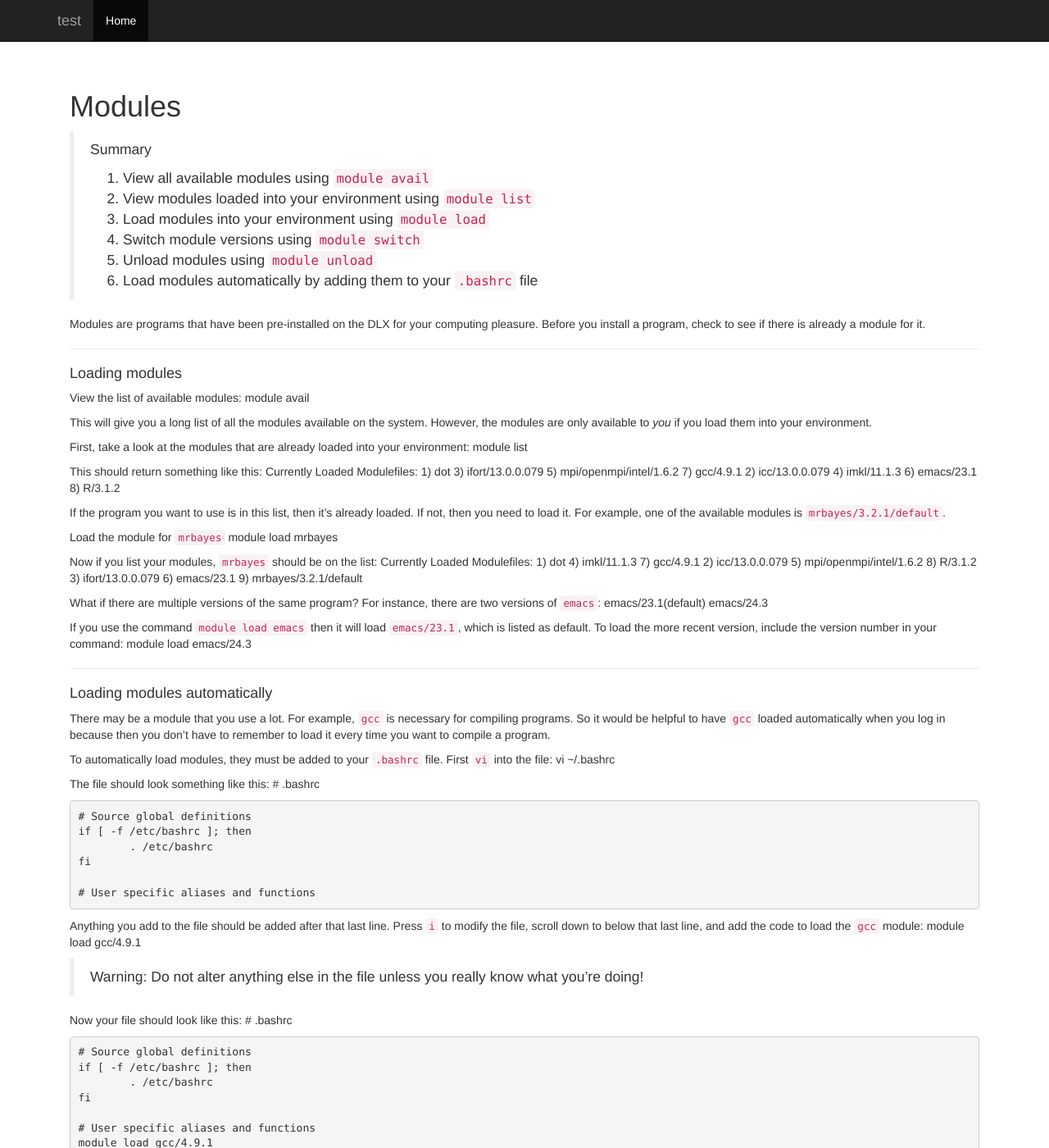
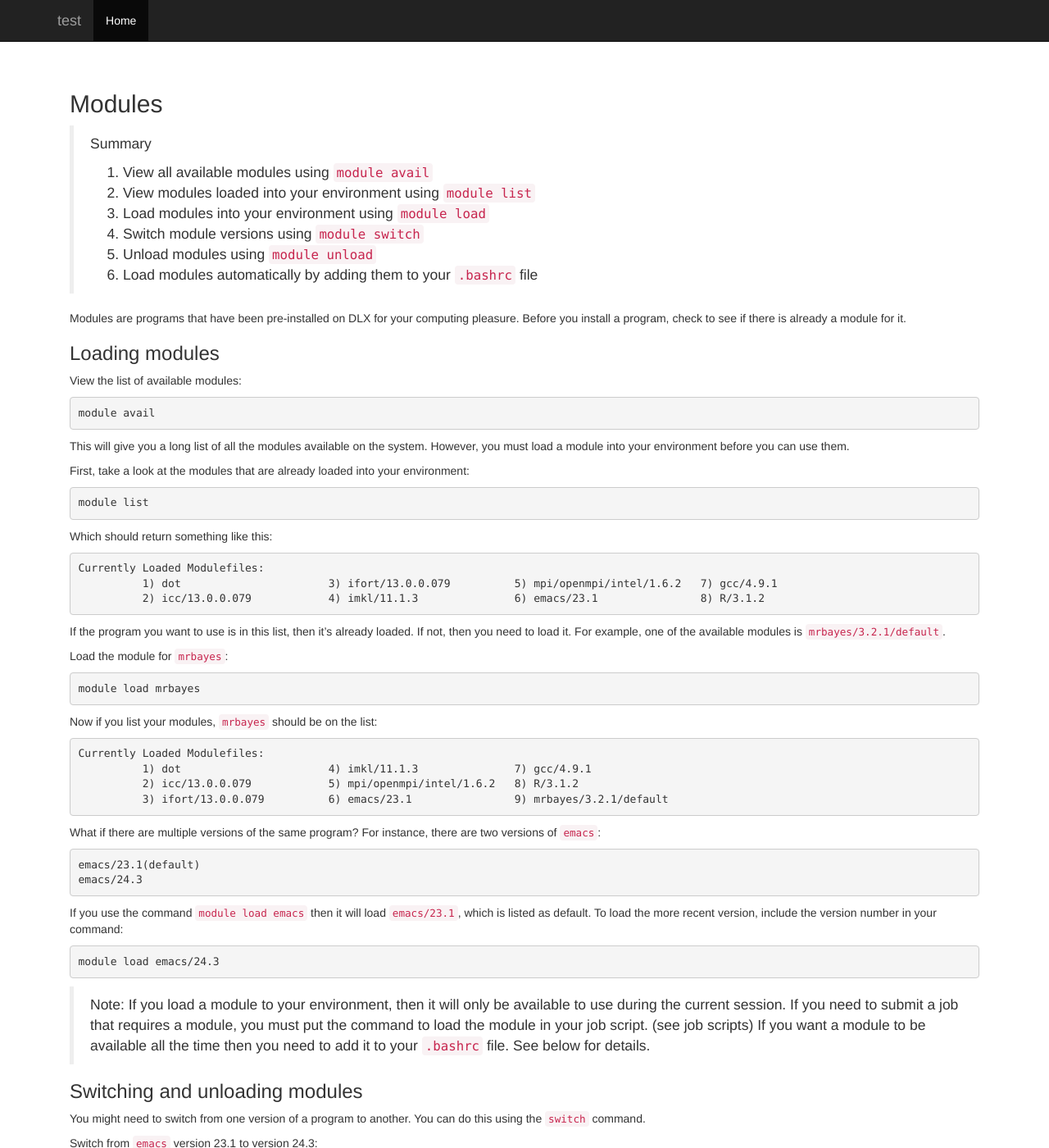
Before and after one commit to karajones/karajones.github.io, a Jekyll site: the page built from jobs/jobs2.md, in a window 1280 px wide and 1400 px high. Shown: the whole window at 82% size. Built offline with Jekyll 4.4.1, drawn with Linux system fonts in a browser that asks for light colours; nearby versions of some CDN libraries; our own code applies the rules of GitHub Pages for plain Markdown files; some of the changed text lies outside the part shown.

Commit message:
Update jobs2.md

````diff
--- a/jobs/jobs2.md
+++ b/jobs/jobs2.md
@@ -1,4 +1,4 @@
-# Modules
+## Modules
 
 > Summary
 > 1. View all available modules using `module avail`
@@ -8,88 +8,110 @@
 > 4. Unload modules using `module unload`
 > 5. Load modules automatically by adding them to your `.bashrc` file
 
-Modules are programs that have been pre-installed on the DLX for your computing pleasure. Before you install a program, check to see if there is already a module for it.
+Modules are programs that have been pre-installed on DLX for your computing pleasure. Before you install a program, check to see if there is already a module for it.
 
-----
-
-#### Loading modules
+### Loading modules
 
 View the list of available modules:
-	module avail
+```
+module avail
+```
 
-This will give you a long list of all the modules available on the system. However, the modules are only available to *you* if you load them into your environment.
+This will give you a long list of all the modules available on the system. However, you must load a module into your environment before you can use them.
 
 First, take a look at the modules that are already loaded into your environment:
-	module list
+```
+module list
+```
 
-This should return something like this:
-	Currently Loaded Modulefiles:
+Which should return something like this:
+```
+Currently Loaded Modulefiles:
 	  1) dot                       3) ifort/13.0.0.079          5) mpi/openmpi/intel/1.6.2   7) gcc/4.9.1
 	  2) icc/13.0.0.079            4) imkl/11.1.3               6) emacs/23.1                8) R/3.1.2
+```
 
 If the program you want to use is in this list, then it’s already loaded. If not, then you need to load it. For example, one of the available modules is `mrbayes/3.2.1/default`.
 
-Load the module for `mrbayes`
-	module load mrbayes
+Load the module for `mrbayes`:
+```
+module load mrbayes
+```
 
 Now if you list your modules, `mrbayes` should be on the list:
-	Currently Loaded Modulefiles:
+```
+Currently Loaded Modulefiles:
 	  1) dot                       4) imkl/11.1.3               7) gcc/4.9.1
 	  2) icc/13.0.0.079            5) mpi/openmpi/intel/1.6.2   8) R/3.1.2
 	  3) ifort/13.0.0.079          6) emacs/23.1                9) mrbayes/3.2.1/default
+```
 
 What if there are multiple versions of the same program? For instance, there are two versions of `emacs`:
-	emacs/23.1(default)
-	emacs/24.3
+```
+emacs/23.1(default)
+emacs/24.3
+```
 
 If you use the command `module load emacs` then it will load `emacs/23.1`, which is listed as default. To load the more recent version, include the version number in your command:
-	module load emacs/24.3
+```
+module load emacs/24.3
+```
 
-----
+> Note: If you load a module to your environment, then it will only be available to use during the current session. If you need to submit a job that requires a module, you must put the command to load the module in your job script. (see job scripts) If you want a module to be available all the time then you need to add it to your `.bashrc` file. See below for details.
 
-#### Loading modules automatically
+### Switching and unloading modules
+
+You might need to switch from one version of a program to another. You can do this using the `switch` command.
+
+Switch from `emacs` version 23.1 to version 24.3:
+```
+module switch emacs/23.1 emacs/24.3
+```
+
+If you want to remove a program from your environment completely, then you unload it:
+```
+module unload emacs
+```
+
+### Loading modules at login
 
 There may be a module that you use a lot. For example, `gcc` is necessary for compiling programs. So it would be helpful to have `gcc` loaded automatically when you log in because then you don’t have to remember to load it every time you want to compile a program.
 
-To automatically load modules, they must be added to your `.bashrc` file. First `vi` into the file:
-	vi ~/.bashrc
+To automatically load modules, they must be added to your `.bashrc` file. First `vi` into the file, which will open the file in a text editor:
+```
+vi ~/.bashrc
+```
 
 The file should look something like this:
-	# .bashrc
+```
+# .bashrc
 
-	# Source global definitions
+# Source global definitions
 	if [ -f /etc/bashrc ]; then
 		. /etc/bashrc
 	fi
 
-	# User specific aliases and functions
+# User specific aliases and functions
+```
 
-Anything you add to the file should be added after that last line. Press `i` to modify the file, scroll down to below that last line, and add the code to load the `gcc` module:
-	module load gcc/4.9.1
+Anything you add to the file should be added after the last line. Press `i` to modify the file, scroll down to below that last line, and add the code to load the `gcc` module:
+```
+module load gcc/4.9.1
+```
 
-> Warning: Do not alter anything else in the file unless you really know what you’re doing!
+> :bangbang: Warning: Do not alter anything else in the file unless you really know what you’re doing!
 
 Now your file should look like this:
-	# .bashrc
+```
+# .bashrc
 
-	# Source global definitions
+# Source global definitions
 	if [ -f /etc/bashrc ]; then
 		. /etc/bashrc
 	fi
 
-	# User specific aliases and functions
-	module load gcc/4.9.1
+# User specific aliases and functions
+module load gcc/4.9.1
+```
 
-Type `esc` then `wq` to save the file and exit. Now every time you log in to the DLX, the `gcc` module will load automatically.
-
-----
-
-#### Switching and unloading modules
-
-You might need to switch from one version of a program to another. You can do this using the `switch` command.
-
-Switch from `emacs` version 23.1 to version 24.3:
-	module switch emacs/23.1 emacs/24.3
-
-If you want to remove a program from your environment completely, then you unload it:
-	module unload emacs
+Type `esc` then `wq` to save the file and exit. Now every time you log in to DLX, the `gcc` module will load automatically.
````
